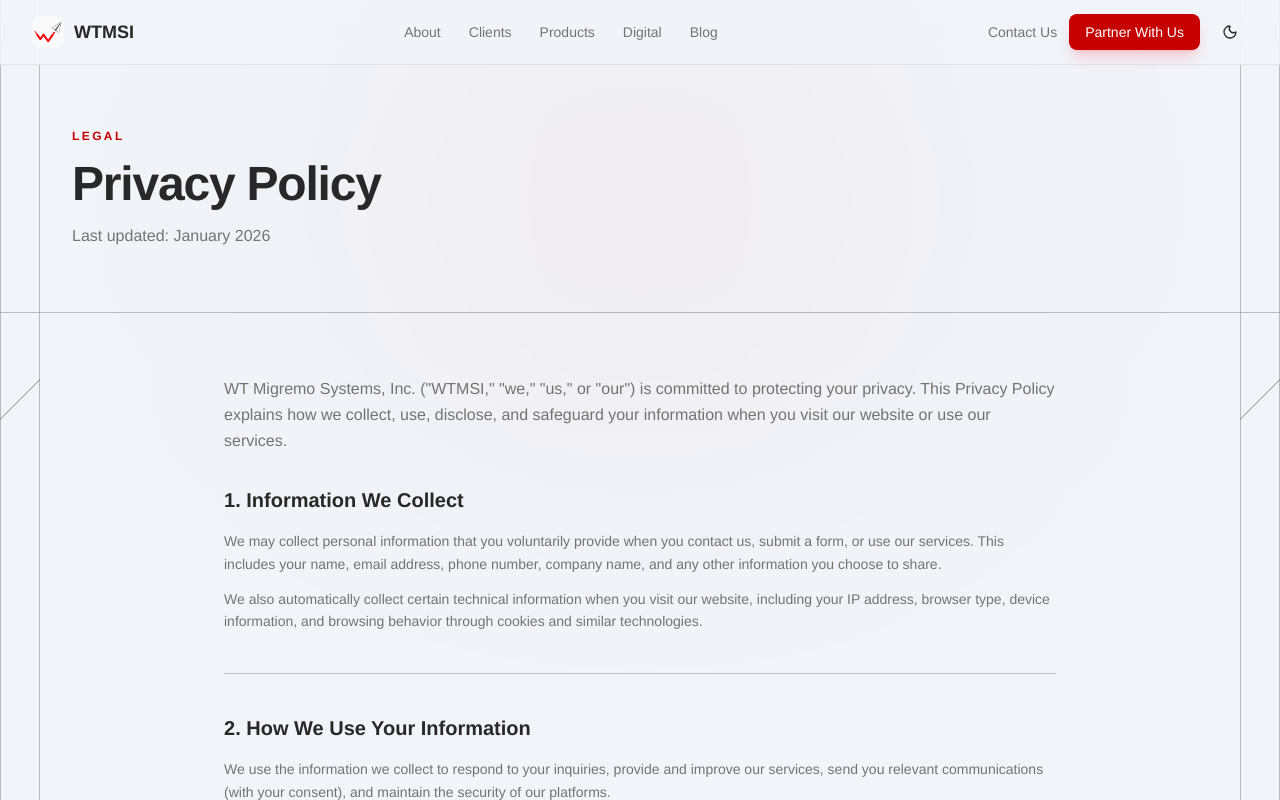
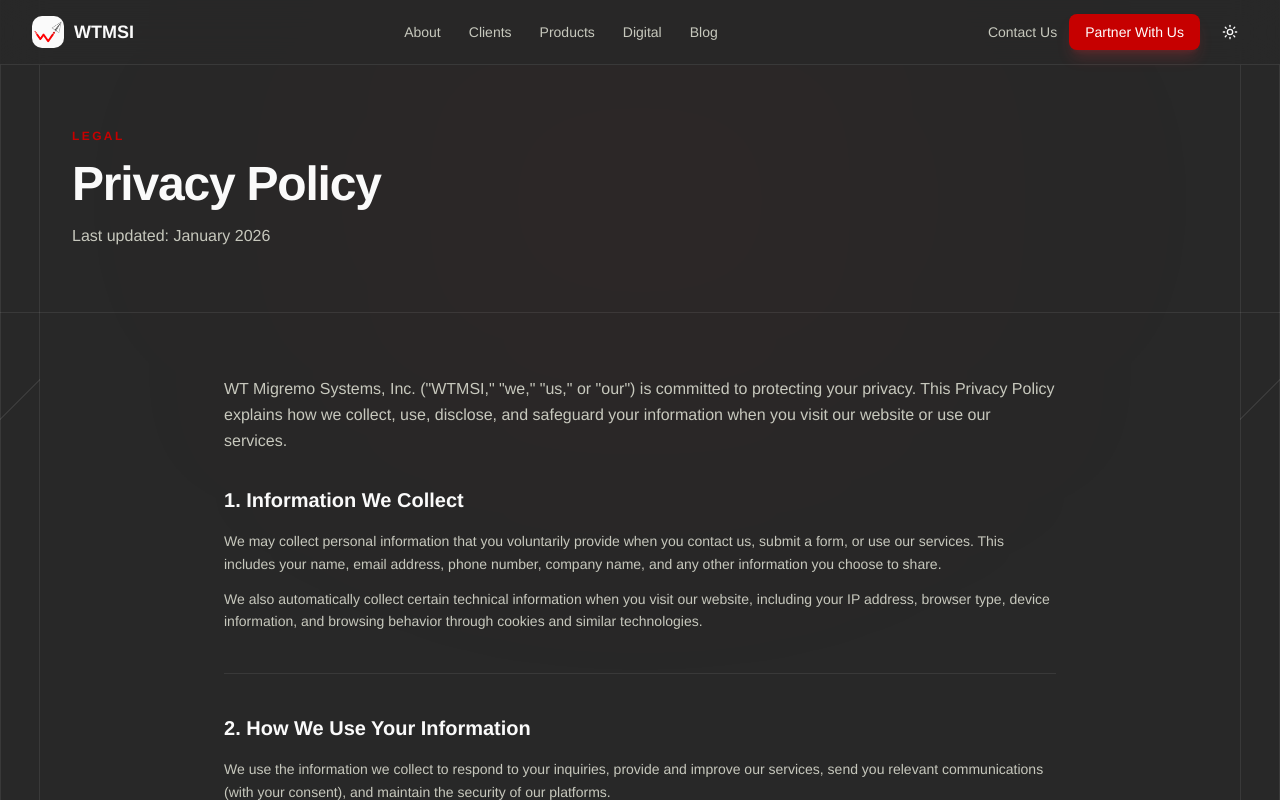
Before and after one commit to wtklhub/WTMSI, a Next.js app: page /policy in a window 1280 px wide. Shown: the top 800 px of the page. Built offline with nearby package versions, Linux system fonts and the light colour scheme.

Commit message:
Update theme handling: default to dark mode and read persisted preference

```diff
--- a/src/app/layout.tsx
+++ b/src/app/layout.tsx
@@ -14,7 +14,15 @@ export default function RootLayout({
   children: React.ReactNode;
 }>) {
   return (
-    <html lang="en" suppressHydrationWarning>
+    <html lang="en" suppressHydrationWarning className="dark">
+      <head>
+        {/* Inline script prevents flash of wrong theme before React hydrates */}
+        <script
+          dangerouslySetInnerHTML={{
+            __html: `(function(){try{var t=localStorage.getItem('theme');if(t==='light'){document.documentElement.classList.remove('dark')}else{document.documentElement.classList.add('dark')}}catch(e){}})();`,
+          }}
+        />
+      </head>
       <body className="font-sans antialiased">
         <ThemeProvider>{children}</ThemeProvider>
       </body>
--- a/src/providers/theme-provider.tsx
+++ b/src/providers/theme-provider.tsx
@@ -13,10 +13,19 @@ type ThemeContextValue = {
 const ThemeContext = createContext<ThemeContextValue | undefined>(undefined);
 
 export function ThemeProvider({ children }: { children: React.ReactNode }) {
-  const [theme, setTheme] = useState<Theme>("light");
+  const [theme, setTheme] = useState<Theme>("dark");
+
+  // On mount: read persisted preference, falling back to dark
+  useEffect(() => {
+    const stored = localStorage.getItem("theme") as Theme | null;
+    if (stored === "light" || stored === "dark") {
+      setTheme(stored);
+    }
+  }, []);
 
   useEffect(() => {
     document.documentElement.classList.toggle("dark", theme === "dark");
+    localStorage.setItem("theme", theme);
   }, [theme]);
 
   const value = useMemo<ThemeContextValue>(() => {
```
